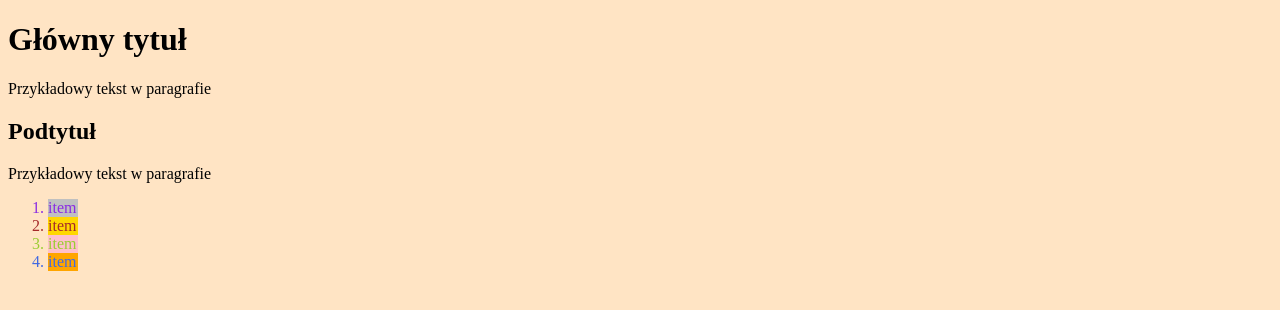
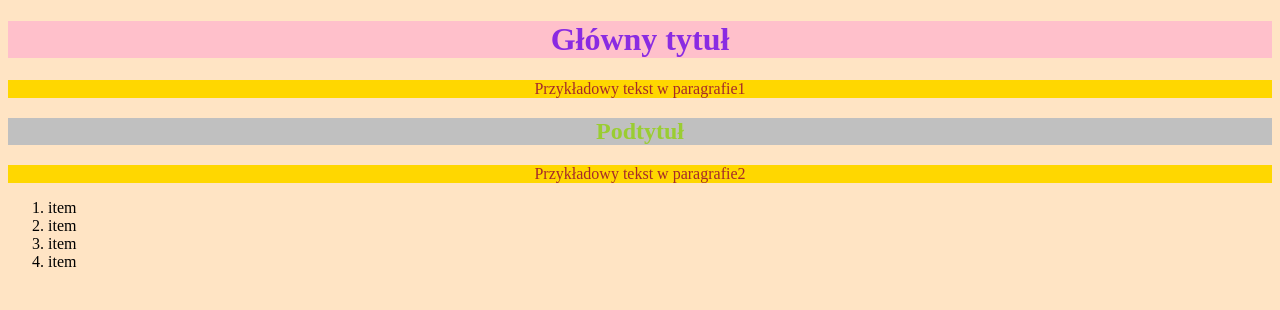
Before and after one commit to fiksacja/css5, a plain HTML site: page index.html in a window 1280 px wide. Drawn offline with Linux system fonts and the light colour scheme.

Commit message:
css-kolory-tla-i-czcionek

```diff
--- a/css/style.css
+++ b/css/style.css
@@ -1,24 +1,22 @@
 body {
     background-color: bisque;
 }
-.item1 {
+
+h1 {
+    background-color: pink;
     color: blueviolet;
-    width: 30px;
-    background-color: silver;
+}
 
-}
-.item2 {
+p {
     color: brown;
-    width: 30px;
     background-color: gold;
 }
-.item3 {
+
+h2 {
+    background-color: silver;
     color: yellowgreen;
-    width: 30px;
-    background-color: pink;
 }
-.item4 {
-    color: royalblue;
-    width: 30px;
-    background-color: orange;
+
+h1, p, h2 {
+    text-align: center;
 }
--- a/index.html
+++ b/index.html
@@ -11,18 +11,14 @@
 
 <body>
     <h1>Główny tytuł</h1>
-    <p>Przykładowy tekst w paragrafie</p>
+    <p>Przykładowy tekst w paragrafie1</p>
     <h2>Podtytuł</h2>
-    <p>Przykładowy tekst w paragrafie</p>
+    <p>Przykładowy tekst w paragrafie2</p>
     <ol>
-        <div class="item1">
-            <li>item</li></div>
-        <div class="item2">
-            <li>item</li></div>
-        <div class="item3">
-            <li>item</li></div>
-        <div class="item4">
-            <li>item</li></div>
+        <li>item</li>
+        <li>item</li>
+        <li>item</li>
+        <li>item</li>
     </ol>
 </body>
 
```
